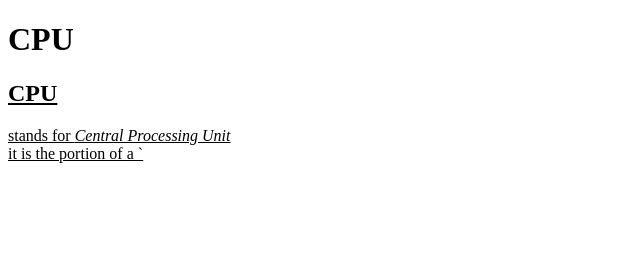
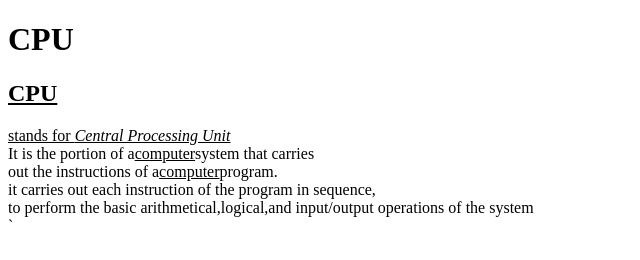
Before and after one commit to iamneo-production/eccdeaadecfadaeccdfffebaeceaec, a website: page public/index.html in a window 1280 px wide. Shown: the whole page, without its empty margins (0-640 px from the left). Drawn offline with Linux system fonts and the light colour scheme.

Commit message:
Backup Commit

```diff
--- a/public/index.html
+++ b/public/index.html
@@ -5,8 +5,12 @@
 </head>
 <body>
 <h1>CPU</h1>
-<h2><u>CPU</h2>stands for <i>Central Processing Unit</i><u/><br>
-    it is  the portion of a<u></u>
+<h2><u>CPU</h2>stands for <i>Central Processing Unit</i></u><br>
+    It is  the portion of a<u>computer</u>system that carries<br>
+    out the instructions of a<u>computer</u>program.<br>
+    it carries out each instruction of the program in sequence,<br>
+    to perform the basic arithmetical,logical,and input/output operations of the system<br>
+
 
 
 
```
